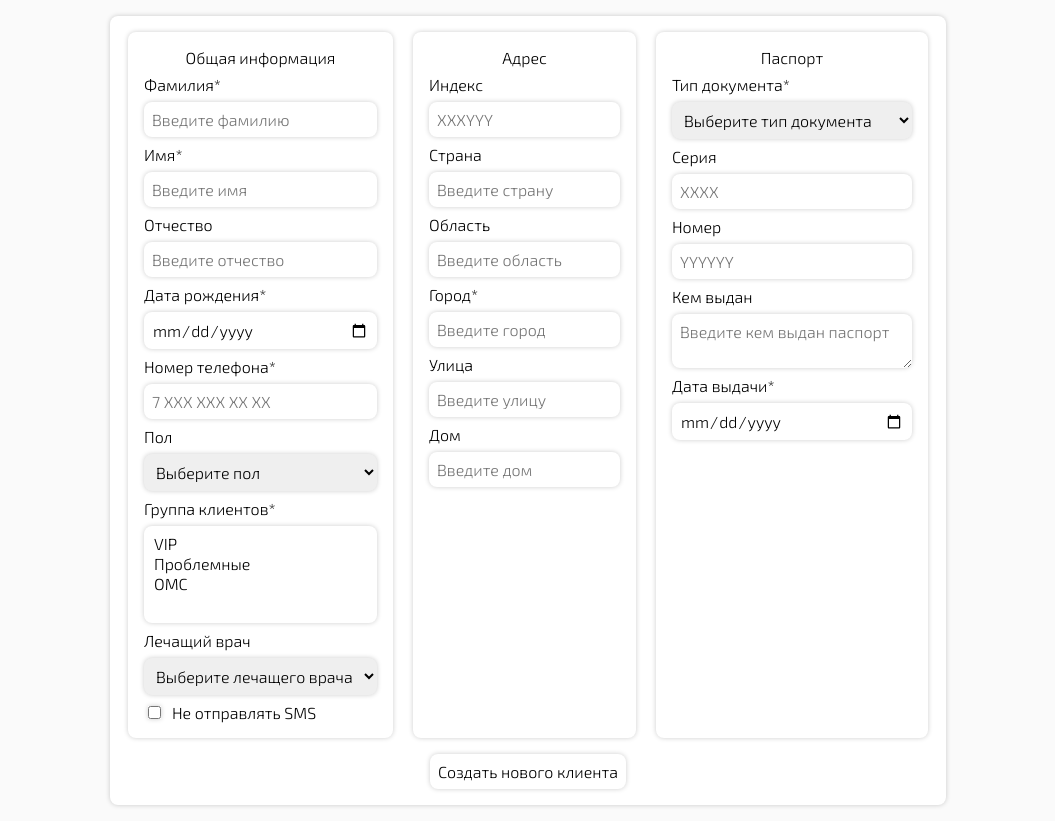
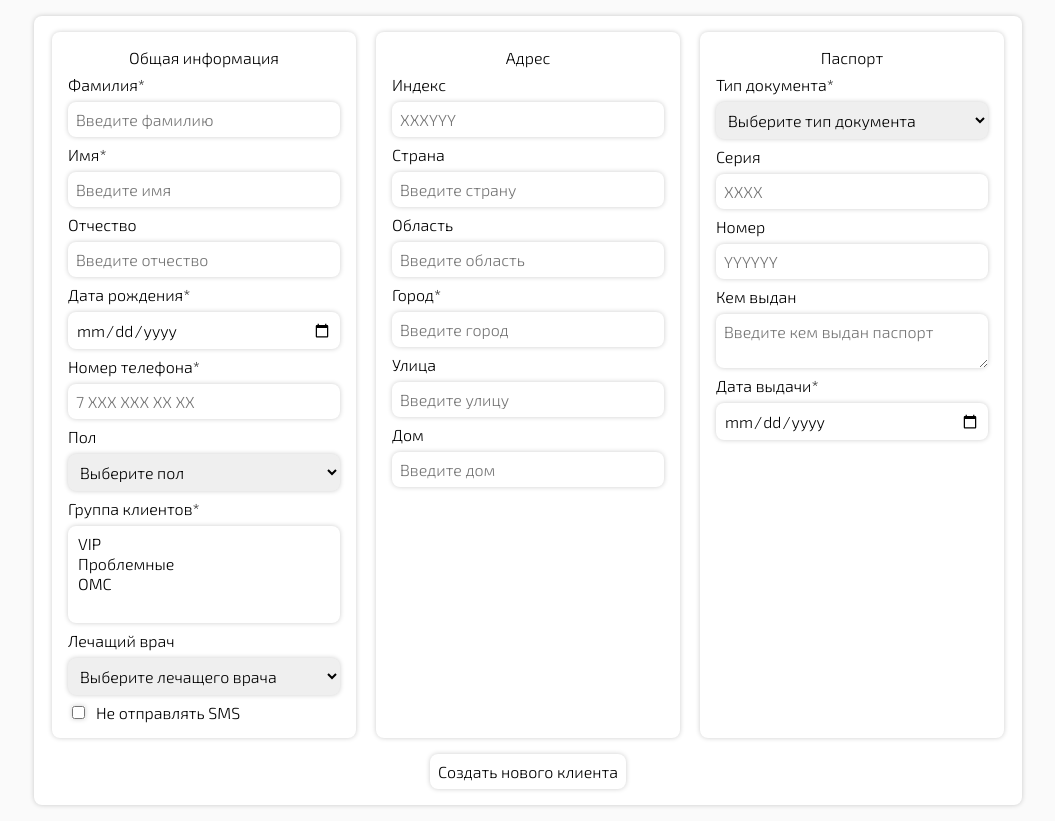
Before and after one commit to JazzmanDV/m-test-task-form, a Vue app: page / in a window 1280 px wide. Shown: the whole page, without its empty margins (112-1167 px from the left). Built offline with nearby package versions, Linux system fonts and the light colour scheme.

Commit message:
Исправлена прыгающая форма

```diff
--- a/src/App.vue
+++ b/src/App.vue
@@ -220,6 +220,9 @@
     font-size: 0.85rem
     margin-left: 0.75rem
 
+    &:not(:last-child)
+        margin-bottom: 0.25rem
+
     &--center
         margin-left: 0
         text-align: center
--- a/src/components/FieldSets/_fieldset.sass
+++ b/src/components/FieldSets/_fieldset.sass
@@ -6,6 +6,8 @@
     gap: 0.5rem
 
     flex-grow: 1
+
+    min-width: 17rem
 
     padding: 1rem
 
```
